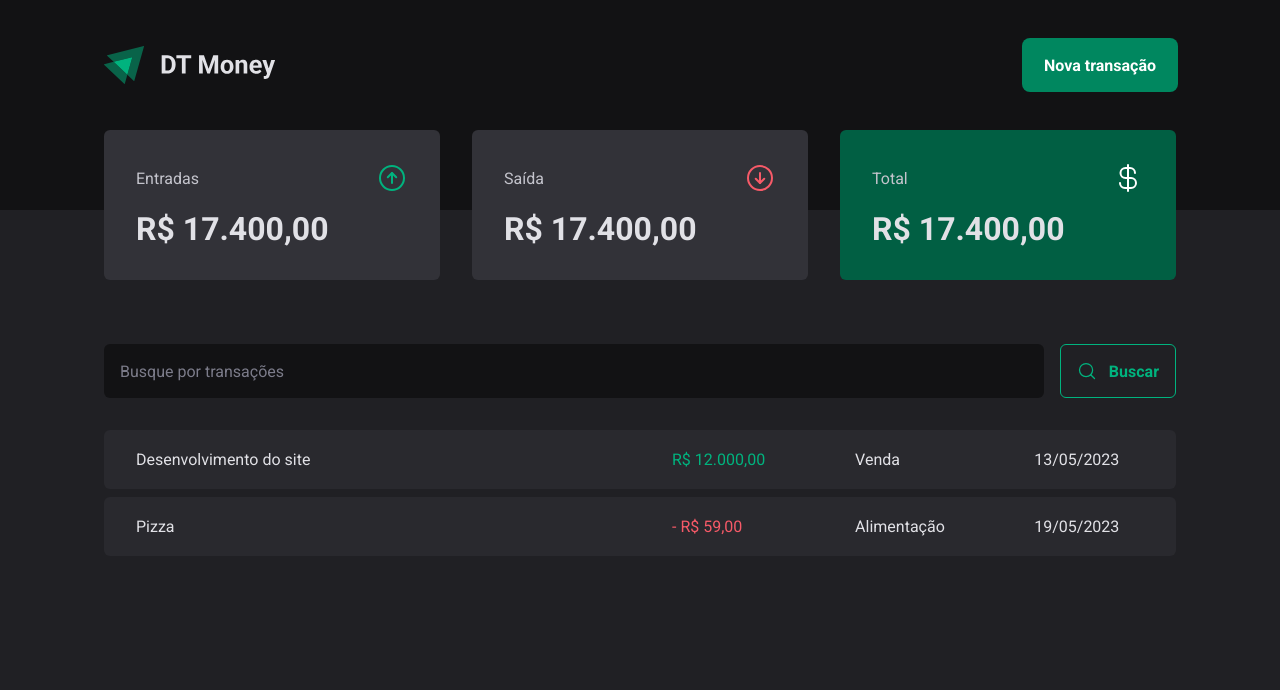
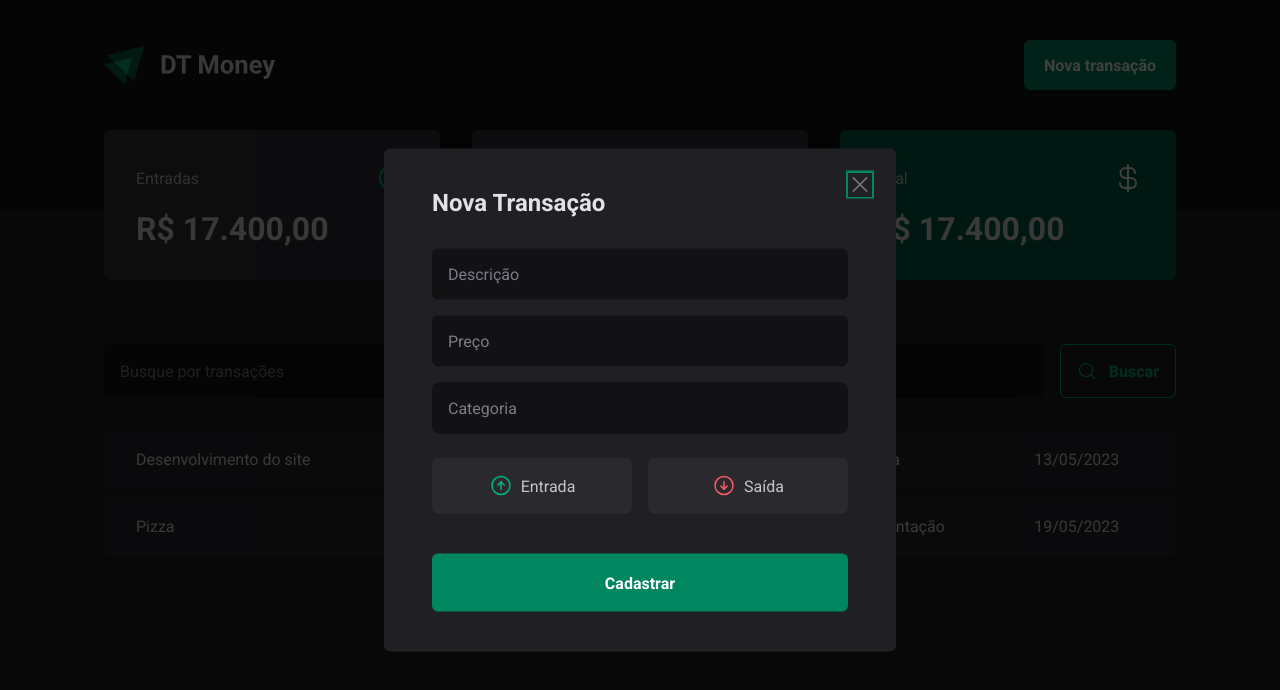
Before and after one commit to vanessaugioni/ProjectMoney-Curso, a React (Vite) app: page / in a window 1280 px wide. Both pictures are taken after a click on the button "Nova transação". Shown: the top 690 px of the page. Built offline with nearby package versions, Linux system fonts and the light colour scheme.

Commit message:
versão 2.3

```diff
--- a/package.json
+++ b/package.json
@@ -11,6 +11,7 @@
   },
   "dependencies": {
     "@radix-ui/react-dialog": "^1.0.4",
+    "@radix-ui/react-radio-group": "^1.1.3",
     "@types/styled-components": "^5.1.26",
     "phosphor-react": "^1.4.1",
     "react": "^18.2.0",
--- a/src/components/Header/index.tsx
+++ b/src/components/Header/index.tsx
@@ -2,6 +2,7 @@
 import * as Dialog from '@radix-ui/react-dialog';
 
 import logoImg from '../../assets/Logo (1).svg'
+import { NewTransactionModal } from "../NewTransactionModal";
 
 export function Header() {
     return (
@@ -15,8 +16,10 @@
           <Dialog.Trigger asChild>
             <NewTransactionButton>Nova transação</NewTransactionButton>
           </Dialog.Trigger>
-        </Dialog.Root>
 
+        <NewTransactionModal />
+
+      </Dialog.Root>
     </HeaderContent>
    </HeaderContainer>
 
--- a/src/components/Header/styles.ts
+++ b/src/components/Header/styles.ts
@@ -1,5 +1,4 @@
 import styled from "styled-components";
-import * as Dialog from '@radix-ui/react-dialog'
 
 export const HeaderContainer = styled.header`
     background: ${props => props.theme['gray-900']};
@@ -18,7 +17,7 @@
 
 `;
 
-export const NewTransactionButton = styled(Dialog.Trigger)`
+export const NewTransactionButton = styled.button`
     height: 50px;
     border: 0;
     background: ${props => props.theme['green-500']};
--- /dev/null
+++ b/src/components/NewTransactionModal/index.tsx
@@ -0,0 +1,46 @@
+import * as Dialog from '@radix-ui/react-dialog';
+import { CloseButton, Content, Overlay, TransactionType, TransactionTypeButton } from './styled';
+import { ArrowCircleDown, ArrowCircleUp, X } from 'phosphor-react';
+
+
+export function NewTransactionModal(){
+    return (
+        <Dialog.Portal>
+        <Overlay />
+
+         <Content>
+           <Dialog.Title>Nova Transação</Dialog.Title>
+
+           <CloseButton>
+            <X size={24}/>
+
+           </CloseButton>
+
+           <form action="">
+            <input type="text" placeholder="Descrição" required />
+            <input type="number" placeholder="Preço" required />
+            <input type="text" placeholder="Categoria" required />
+
+            <TransactionType>
+                <TransactionTypeButton variant='income' value="income">
+                 <ArrowCircleUp size={24} />
+                  Entrada
+                </TransactionTypeButton>
+
+
+                <TransactionTypeButton variant='outcome' value="outcome" >
+                 <ArrowCircleDown size={24} />
+                  Saída
+                </TransactionTypeButton>
+            </TransactionType>
+
+            <button type="submit">
+                Cadastrar
+            </button>
+            </form>
+
+         </Content>
+        </Dialog.Portal>
+
+    )
+}
--- /dev/null
+++ b/src/components/NewTransactionModal/styled.ts
@@ -0,0 +1,122 @@
+import * as Dialog from '@radix-ui/react-dialog';
+import styled from "styled-components";
+import * as RadioGroup from '@radix-ui/react-radio-group'
+
+export const Overlay = styled(Dialog.Overlay)`
+    position: fixed;
+    width: 100vw;
+    height: 100vh;
+    inset: 0;
+    background: rgba(0, 0, 0, 0.75);
+`;
+
+export const Content = styled(Dialog.Content)`
+    min-width: 32rem;
+    border-radius: 6px;
+    padding: 2.5rem 3rem;
+    background: ${props => props.theme["gray-800"]};
+
+    position: fixed;
+    top: 50%;
+    left: 50%;
+    transform: translate(-50%, -50%);
+
+    form {
+        margin-top: 2rem;
+        display: flex;
+        flex-direction: column;
+        gap: 1rem;
+
+    input {
+        border-radius: 6px;
+        border: 0;
+        background: ${props => props.theme['gray-900']};
+        color: ${props => props.theme['gray-300']};
+        padding: 1rem;
+
+        &::placeholder{
+            color: ${props => props.theme['gray-500']};
+        }
+
+    }
+
+    button[type="submit"] {
+    height: 58px;
+    border: 0;
+    background: ${props => props.theme['green-500']};
+    color: ${props => props.theme.white};
+    font-weight: bold;
+    padding:0 1.25rem;
+    border-radius: 6px;
+    margin-top: 1.5rem;
+    cursor: pointer;
+
+    &:hover {
+      background: ${props => props.theme['green-700']};
+      transition: background-color 0.2s;
+    }
+
+  }
+}
+`;
+
+export const CloseButton = styled(Dialog.Close)`
+    position: absolute;
+    background: transparent;
+    border: 0;
+    top: 1.5rem;
+    right: 1.5rem;
+    line-height: 0;
+    cursor: pointer;
+    color: ${props => props.theme['gray-500']};
+`;
+
+export const TransactionType = styled(RadioGroup.Root)`
+    display: grid;
+    grid-template-columns: repeat(2, 1fr);
+    gap: 1rem;
+    margin-top: 0.5rem;
+
+`;
+
+
+interface TransactionTypeButtonProps {
+    variant: 'income' | 'outcome';
+}
+
+
+export const TransactionTypeButton = styled(RadioGroup.Item)<TransactionTypeButtonProps>`
+    background: ${props => props.theme['gray-700']};
+    padding: 1rem;
+    display: flex;
+    align-items: center;
+    justify-content: center;
+    gap: 0.5rem;
+    border-radius: 6px;
+    cursor: pointer;
+    border: 0;
+    color: ${props => props.theme['gray-300']};
+
+    svg {
+        color: ${props => props.variant =='income' ? props.theme['green-300'] : props.theme['red-300']};
+
+    }
+
+    &[data-state='unchecked']:hover {
+        transition: background-color 0.2s;
+        background: ${props => props.theme['gray-600']};
+
+    }
+
+
+    &[data-state='checked'] {
+        color: ${props => props.theme.white};
+        background: ${props => props.variant == 'income' ? props.theme['green-500'] : props.theme['red-300']};
+
+        svg{
+            color: ${props => props.theme.white};
+
+
+        }
+    }
+`;
```
Also changed, not shown: 1 other file (tests, documents, lock files or other folders).
